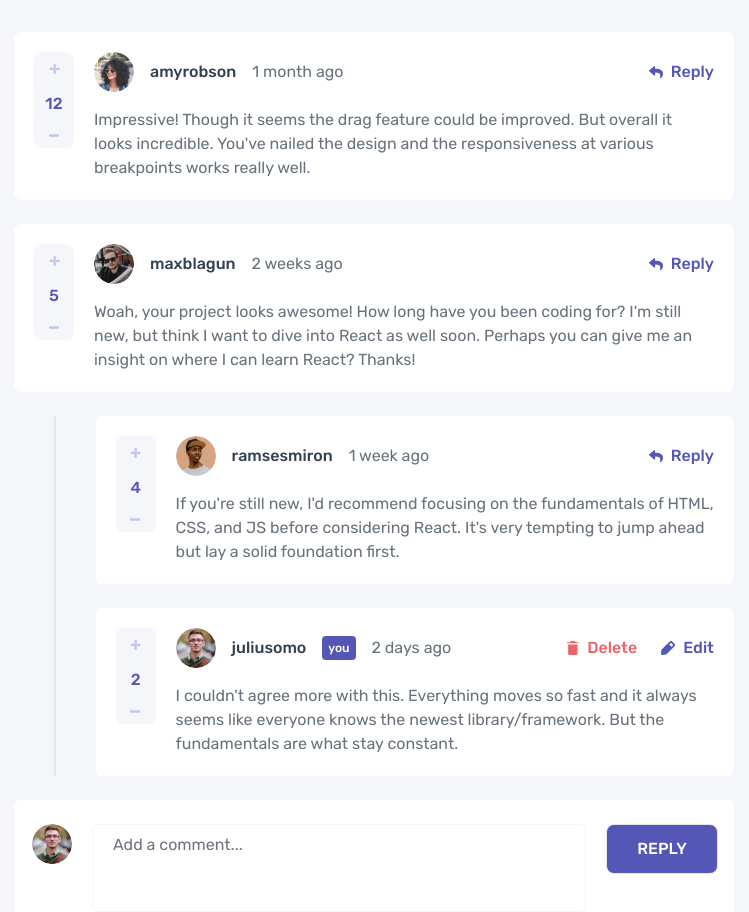
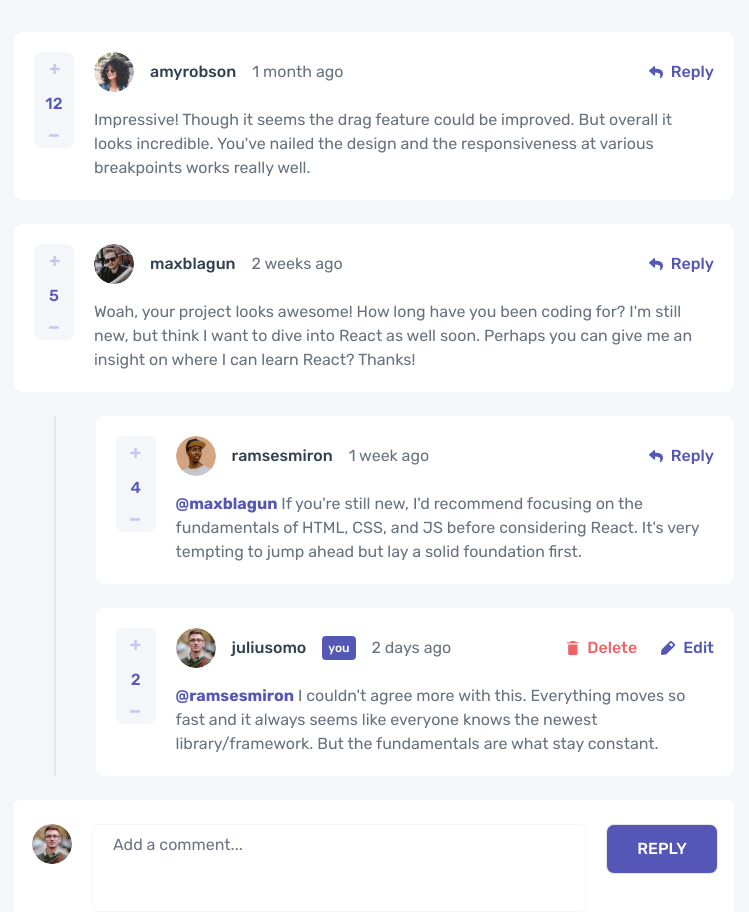
Before and after one commit to sazzad4677/Interactive-comments-section, a React (Create React App) app: page / in a window 1280 px wide. Shown: the top 912 px of the page, without its empty margins (266-1015 px from the left). Built offline with nearby package versions, Linux system fonts and the light colour scheme.

Commit message:
replying to addded

```diff
--- a/src/layout/CommentsLayout.js
+++ b/src/layout/CommentsLayout.js
@@ -1,11 +1,13 @@
 import React from "react";
+
 import { ReactComponent as MinusIcon } from "../images/icon-minus.svg";
 import { ReactComponent as PlusIcon } from "../images/icon-plus.svg";
 import { ReactComponent as ReplyIcon } from "../images/icon-reply.svg";
 import { ReactComponent as DeleteIcon } from "../images/icon-delete.svg";
 import { ReactComponent as EditIcon } from "../images/icon-edit.svg";
+
 const CommentsLayout = ({ comment, images, updateVote, currentUser }) => {
-  const { id, content, createdAt, score, user } = comment;
+  const { id, content, createdAt, score, user, replyingTo } = comment;
   return (
     <>
       <div className="mx-auto flex w-full flex-row flex-nowrap items-start justify-between gap-5 rounded-lg bg-neutral-white p-5">
@@ -72,7 +74,7 @@ const CommentsLayout = ({ comment, images, updateVote, currentUser }) => {
           </div>
           {/* Comments */}
           <div className="w-full text-base font-normal leading-6 text-neutral-grayish-blue">
-            {content}
+            {replyingTo && <span className="text-primary-moderate-blue font-bold">@{replyingTo}</span>} {content}
           </div>
         </div>
       </div>
--- a/src/pages/MainPage.js
+++ b/src/pages/MainPage.js
@@ -6,7 +6,7 @@ import fakeData from "../data/data.json";
 const MainPage = () => {
   const [data, setData] = useState(fakeData);
 
-  function updateVote(id, score) {
+  const updateVote = (id, score) => {
     let temp = data;
     temp.comments.forEach((comment) => {
       if (comment.id === id) {
@@ -17,7 +17,8 @@ const MainPage = () => {
       }
     });
     setData({ ...temp });
-  }
+  };
+
   const findCommentToVote = (replies, id, score) => {
     replies.forEach((reply) => {
       if (reply.id === id) {
@@ -28,6 +29,7 @@ const MainPage = () => {
       }
     });
   };
+
   return (
     <main className="relative flex  flex-wrap place-content-center gap-6 font-mono antialiased md:w-128">
       <Comments data={data} setData={setData} updateVote={updateVote} />
```
